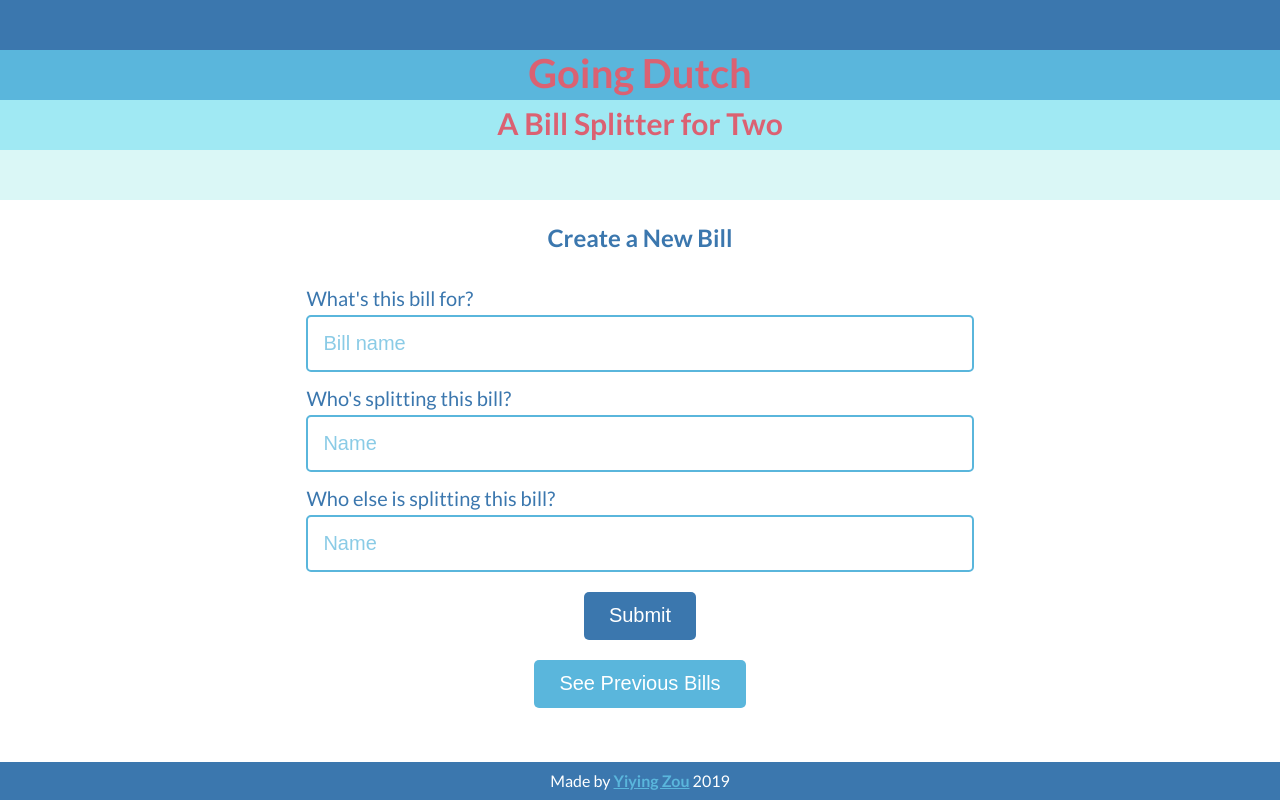
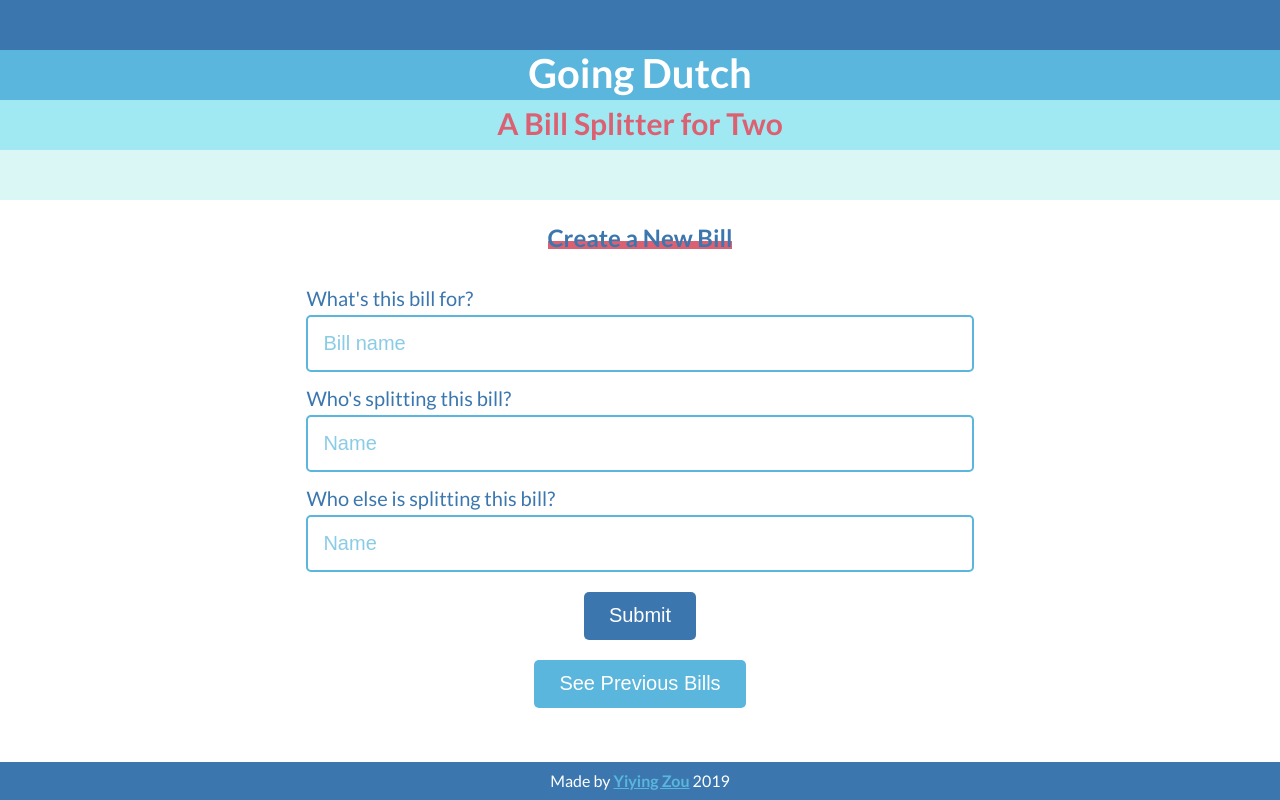
Before and after one commit to yiyingzz/goingDutch, a React (Create React App) app: page / in a window 1280 px wide. Built offline with nearby package versions, Linux system fonts and the light colour scheme.

Commit message:
styling tweaks

```diff
--- a/src/App.js
+++ b/src/App.js
@@ -37,7 +37,7 @@ class App extends Component {
       person2: person2,
       currentBillKey: billKey,
 
-      // showNewBillForm: false,
+      showNewBillForm: false,
       showItemForm: true
     })
   }
--- a/src/components/ItemForm.js
+++ b/src/components/ItemForm.js
@@ -44,7 +44,7 @@ class ItemForm extends Component {
     if (event.target.type === "checkbox") {
       this.setState({
         [event.target.id]: event.target.checked,
-        checkboxValid: !this.state.checkboxValid
+        checkboxValid: true
       })
     } else {
       this.setState({
@@ -191,7 +191,7 @@ class ItemForm extends Component {
           }
 
           {
-            this.state.checkboxValid == false
+            this.state.checkboxValid === false
               ? <p className="form-error">Please select who will pay for the item!</p>
               : null
           }
--- a/src/styles/sass/partials/_global.scss
+++ b/src/styles/sass/partials/_global.scss
@@ -29,7 +29,6 @@ li {
 header {
   height: 200px;
   background: linear-gradient(to bottom, $primaryColor 25%, $secondaryColor 25%, $secondaryColor 50%, $tertiaryColor 50%, $tertiaryColor 75%, $fourthColor 75%);
-  color: $accentColor;
 }
 
 footer {
@@ -77,15 +76,31 @@ a {
 h1 {
   margin: 0;
   padding-top: 50px;
+  color: $secondaryTextColor;
 }
 
 h2 {
   margin-top: 10px;
+  color: $accentColor;
 }
 
 h3 {
   margin-bottom: 0;
   font-size: 24px;
+  display: inline-block;
+  position: relative;
+}
+
+h3::after{
+  content: '';
+  background: $accentColor;
+  display: inline-block;
+  height: 8px;
+  position: absolute;
+  left: 0;
+  right: 0;
+  bottom: 3px;
+  z-index: -1;
 }
 
 h4 {
--- a/src/styles/style.css
+++ b/src/styles/style.css
@@ -266,7 +266,6 @@ header {
   height: 200px;
   background: -webkit-gradient(linear, left top, left bottom, color-stop(25%, #3B77AE), color-stop(25%, #5AB6DC), color-stop(50%, #5AB6DC), color-stop(50%, #A0E9F3), color-stop(75%, #A0E9F3), color-stop(75%, #DAF7F6));
   background: linear-gradient(to bottom, #3B77AE 25%, #5AB6DC 25%, #5AB6DC 50%, #A0E9F3 50%, #A0E9F3 75%, #DAF7F6 75%);
-  color: #DB6172;
 }
 
 footer {
@@ -321,15 +320,31 @@ a:hover, a:focus {
 h1 {
   margin: 0;
   padding-top: 50px;
+  color: #fff;
 }
 
 h2 {
   margin-top: 10px;
+  color: #DB6172;
 }
 
 h3 {
   margin-bottom: 0;
   font-size: 24px;
+  display: inline-block;
+  position: relative;
+}
+
+h3::after {
+  content: '';
+  background: #DB6172;
+  display: inline-block;
+  height: 8px;
+  position: absolute;
+  left: 0;
+  right: 0;
+  bottom: 3px;
+  z-index: -1;
 }
 
 h4 {
```
